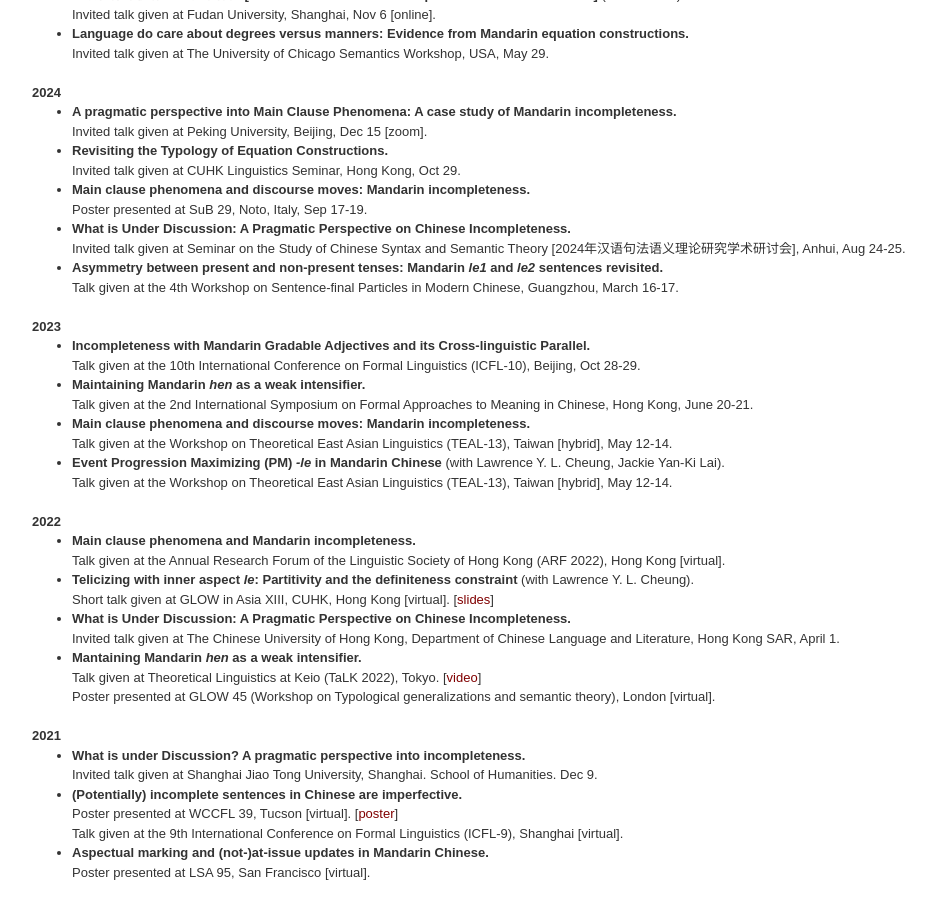
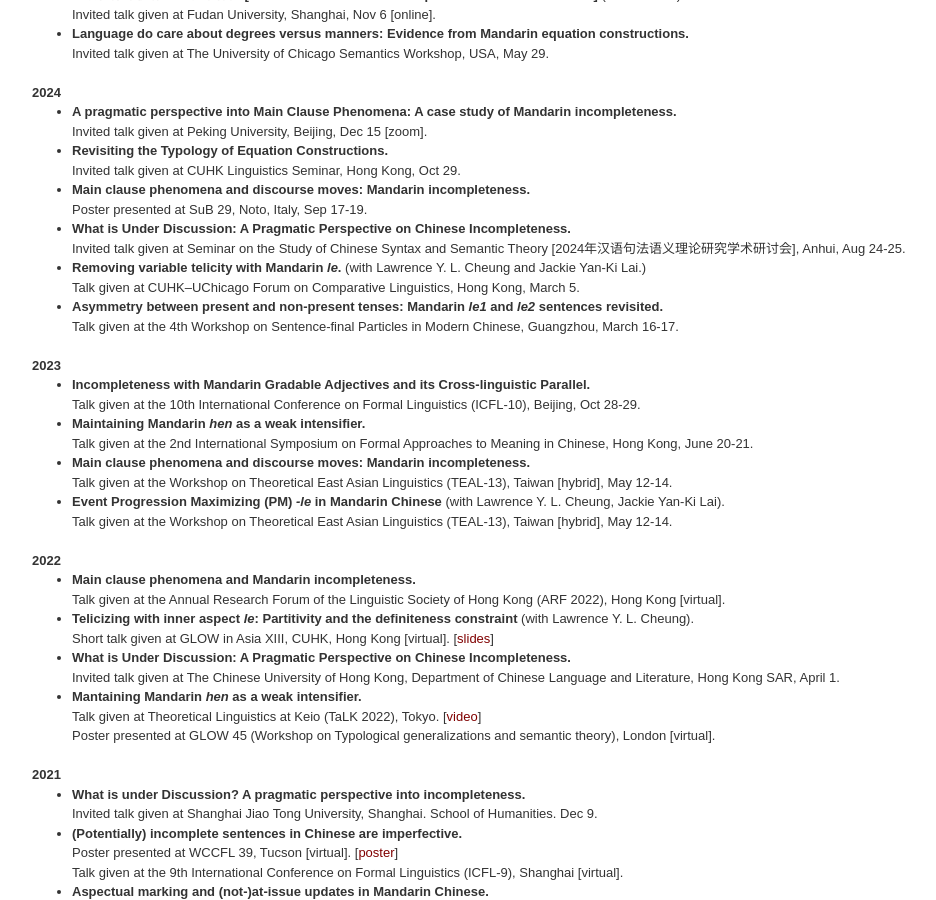
Before and after one commit to yenan09/yenan09.github.io, a Jekyll site: the page built from pub.html, in a window 1280 px wide and 900 px high, scrolled down 1351 px. Shown: the whole window, without its empty margins (108-1044 px from the left). Built offline with Jekyll 4.4.1, drawn with Linux system fonts in a browser that asks for light colours.

Commit message:
Update pub.html

```diff
--- a/pub.html
+++ b/pub.html
@@ -149,6 +149,9 @@ Poster presented at SuB 29, Noto, Italy, Sep 17-19.
 <li><b> What is Under Discussion: A Pragmatic Perspective on Chinese Incompleteness. </b> <br>
 Invited talk given at Seminar on the Study of Chinese Syntax and Semantic Theory [2024年汉语句法语义理论研究学术研讨会], Anhui, Aug 24-25.
 
+
+<li><b> Removing variable telicity with Mandarin <i>le</i>.</b> (with Lawrence Y. L. Cheung and Jackie Yan-Ki Lai.) <br>
+Talk given at CUHK–UChicago Forum on Comparative Linguistics, Hong Kong, March 5.
 
 <li><b> Asymmetry between present and non-present tenses: Mandarin <i>le1</i> and <i>le2</i>  sentences revisited. </b><br>
 Talk given at the 4th Workshop on Sentence-final Particles in Modern Chinese, Guangzhou, March 16-17.
```
